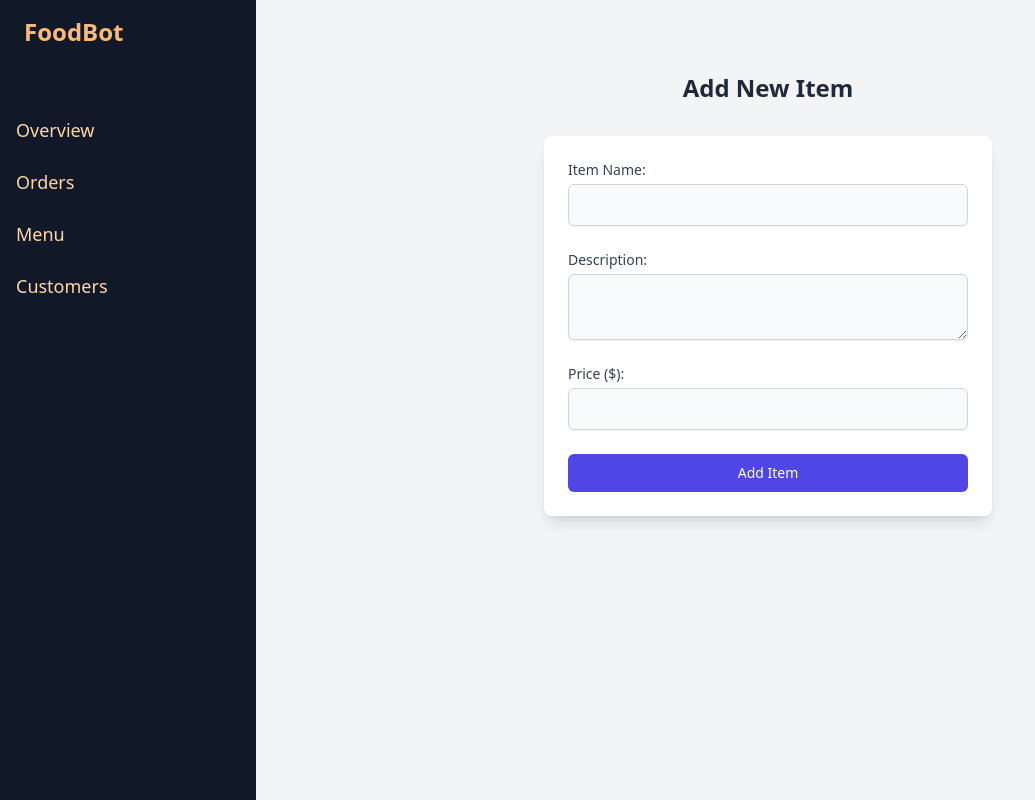
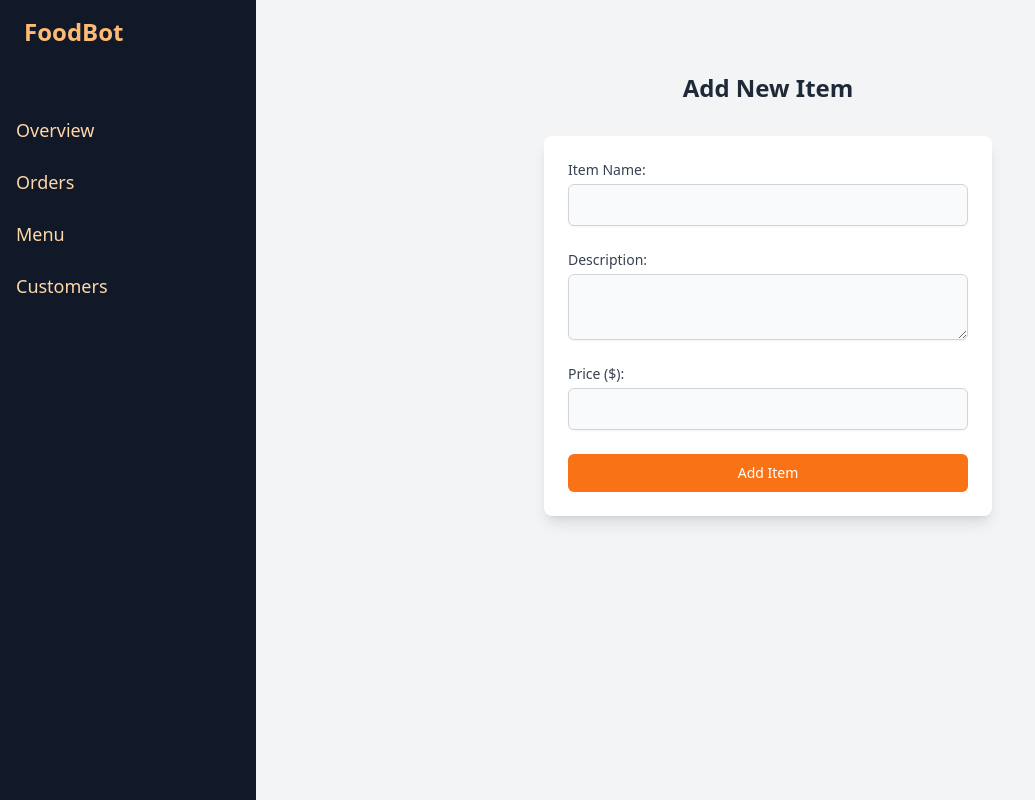
Before and after one commit to adilzubair/Yukthi_hackathon, a React (Vite) app in the folder FoodBot/: page /dashboard/menu/add in a window 1280 px wide. Shown: the whole page, without its empty margins (0-1035 px from the left). Built offline with nearby package versions, Linux system fonts and the light colour scheme.

Commit message:
ColorUpdate

```diff
--- a/FoodBot/src/pages/Add.jsx
+++ b/FoodBot/src/pages/Add.jsx
@@ -72,9 +72,10 @@ const Add = () => {
               className="mt-1 block w-full px-3 py-2 bg-gray-50 border border-gray-300 rounded-md shadow-sm focus:outline-none focus:ring-indigo-500 focus:border-indigo-500"
             />
           </div>
-          <button type="submit" className="w-full flex justify-center py-2 px-4 border border-transparent text-sm font-medium rounded-md text-white bg-indigo-600 hover:bg-indigo-700 focus:outline-none focus:ring-2 focus:ring-offset-2 focus:ring-indigo-500">
+          <button type="submit" className="w-full flex justify-center py-2 px-4 border border-transparent text-sm font-medium rounded-md text-white bg-orange-500 hover:bg-orange-600 focus:outline-none focus:ring-2 focus:ring-offset-2 focus:ring-orange-500">
             Add Item
           </button>
+
         </form>
       </div>
     </div>
```
